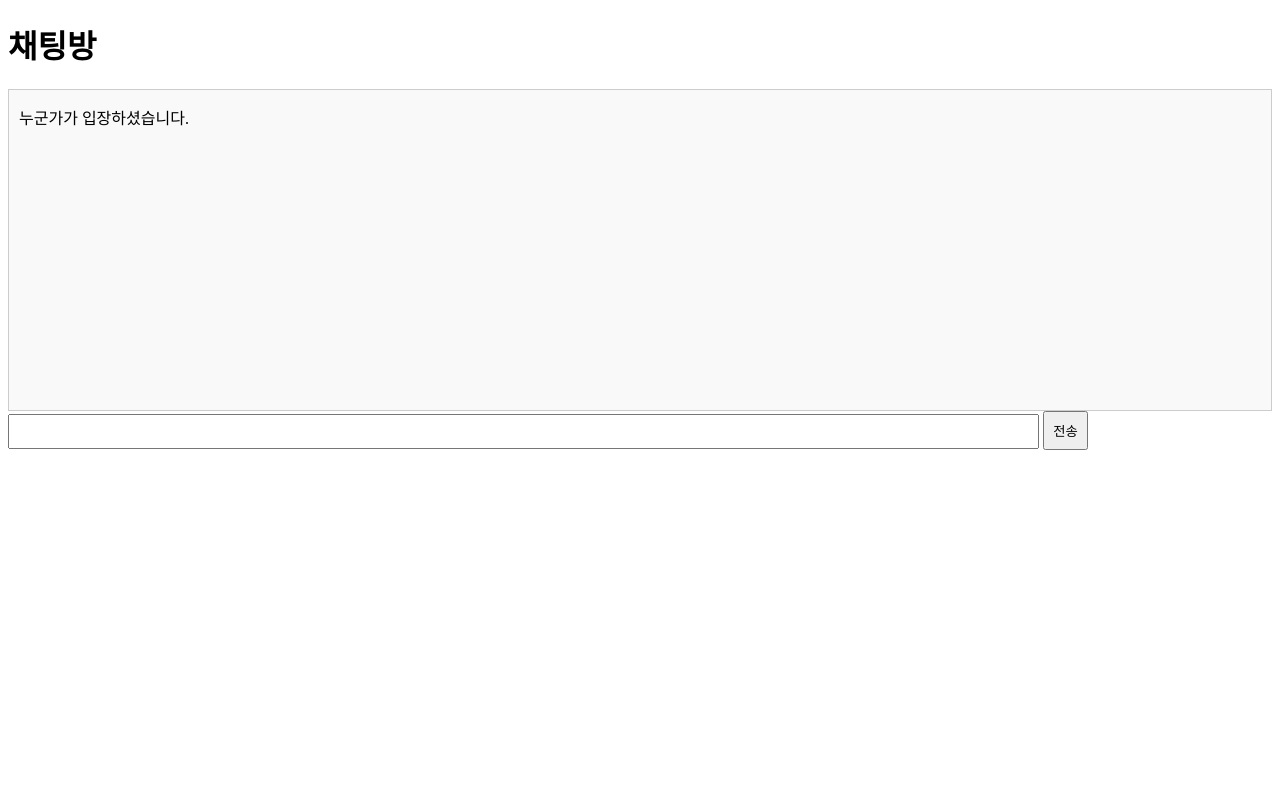
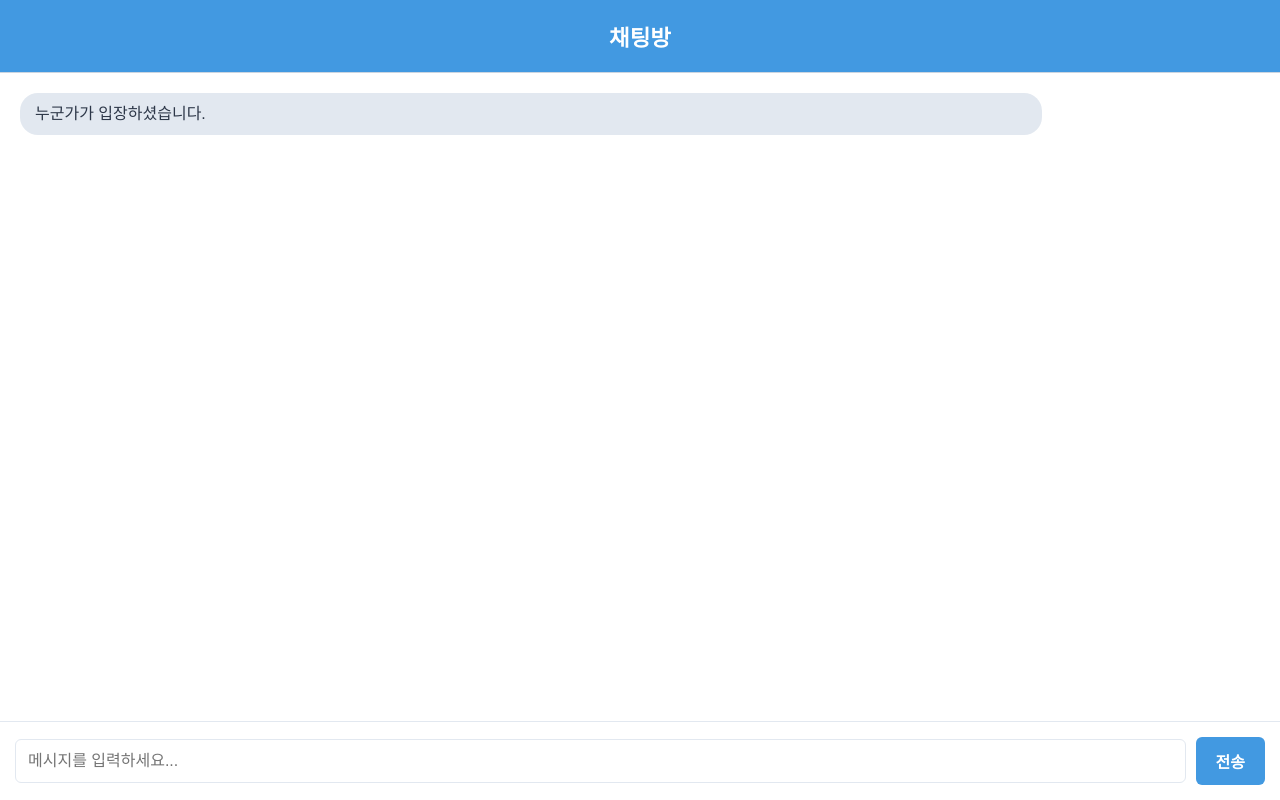
Before and after one commit to recong722/secure-messanger, a Flask app: template templates/webchat.html in a window 1280 px wide. Run offline with Flask 3, Linux system fonts and the light colour scheme; the template is opened without the code that fills it, so the values that code supplies are empty; some libraries are stand-ins or nearby versions.

Commit message:
익명채팅방 디자인 적용 및 기능수정

```diff
--- a/templates/webchat.html
+++ b/templates/webchat.html
@@ -1,63 +1,142 @@
 <!DOCTYPE html>
-<html>
+<html lang="ko">
 <head>
-    <meta charset="UTF-8">
+    <meta charset="UTF-8" />
     <title>실시간 채팅</title>
     <style>
-        #chat {
-            border: 1px solid #ccc;
-            height: 300px; /* 약 10줄 높이 */
+        body {
+            font-family: 'Noto Sans KR', sans-serif;
+            background-color: #f3f4f6;
+            display: flex;
+            flex-direction: column;
+            height: 100vh;
+            margin: 0;
+            padding: 0;
+        }
+        .container {
+            flex-grow: 1;
+            display: flex;
+            flex-direction: column;
+            width: 100%;
+            background-color: #fff;
+            box-shadow: 0 4px 12px rgba(0, 0, 0, 0.15);
+            overflow: hidden;
+        }
+        .header {
+            background-color: #4299e1;
+            color: white;
+            padding: 20px;
+            text-align: center;
+            font-weight: 700;
+            font-size: 1.4rem;
+            border-bottom: 1px solid #cbd5e0;
+        }
+        .main-chat {
+            flex-grow: 1;
+            padding: 20px;
             overflow-y: auto;
-            padding: 10px;
-            background-color: #f9f9f9;
+            display: flex;
+            flex-direction: column;
         }
         .chat-message {
-            margin: 5px 0;
+            margin-bottom: 15px;
+            background-color: #e2e8f0;
+            color: #2d3748;
+            padding: 10px 15px;
+            border-radius: 18px;
+            max-width: 80%;
+            word-wrap: break-word;
+            font-size: 1rem;
+            line-height: 1.4;
         }
         #message {
-            width: 80%;
-            padding: 8px;
+            flex-grow: 1;
+            padding: 12px;
+            border: 1px solid #e2e8f0;
+            border-radius: 6px;
+            margin-right: 10px;
+            font-size: 1rem;
+            outline: none;
+            transition: border-color 0.3s ease;
+        }
+        #message:focus {
+            border-color: #4299e1;
+            box-shadow: 0 0 5px rgba(66, 153, 225, 0.3);
         }
         button {
-            padding: 8px;
+            background-color: #4299e1;
+            color: white;
+            padding: 12px 20px;
+            border: none;
+            border-radius: 6px;
+            cursor: pointer;
+            font-size: 1rem;
+            font-weight: 600;
+            transition: background-color 0.3s ease;
+        }
+        button:hover {
+            background-color: #3182ce;
+        }
+        button:active {
+            background-color: #235da1;
+            box-shadow: 0 1px 2px rgba(0, 0, 0, 0.1);
+        }
+        .input-area {
+            padding: 15px;
+            border-top: 1px solid #e2e8f0;
+            display: flex;
+            align-items: center;
+        }
+        @media (max-width: 640px) {
+            .input-area {
+                padding: 10px;
+            }
+            #message {
+                font-size: 0.95rem;
+                padding: 10px;
+            }
+            button {
+                font-size: 0.95rem;
+                padding: 10px 16px;
+            }
+            .header {
+                font-size: 1.2rem;
+                padding: 15px;
+            }
+            .main-chat {
+                padding: 15px;
+            }
+            .chat-message {
+                font-size: 0.95rem;
+            }
         }
     </style>
 </head>
 <body>
-    <h1>채팅방</h1>
-
-    <div id="chat">
-        <!-- 입장 메시지 -->
-        <div class="chat-message" id="welcome"></div>
-
-        <!-- 기존 채팅 -->
-        {% for chat in chats %}
-            <div class="chat-message">{{ chat.chat }}</div>
-        {% endfor %}
-
-        <!-- 실시간 채팅 메시지 -->
-        <div id="messages"></div>
+    <div class="container">
+        <div class="header">채팅방</div>
+        <div class="main-chat" id="chat">
+            <div class="chat-message" id="welcome">누군가가 입장하셨습니다.</div>
+            <div id="messages">
+            {% for chat in chats %}
+                <div class="chat-message">{{ chat.chat }}</div>
+            {% endfor %}
+            </div>
+        </div>
+        <div class="input-area">
+            <input id="message" type="text" autocomplete="off" placeholder="메시지를 입력하세요..." onkeypress="enterPress(event)" />
+            <button onclick="sendMessage()">전송</button>
+        </div>
     </div>
-
-    <input id="message" onkeypress="enterPress(event)" autocomplete="off">
-    <button onclick="sendMessage()">전송</button>
 
     <script src="https://cdn.socket.io/4.0.0/socket.io.min.js"></script>
     <script>
-        const socket = io();  // 서버와 연결
+        const socket = io();
 
-        // 입장 메시지
-        function addNewUser() {
-            const welcome = document.getElementById('welcome');
-            welcome.textContent = "누군가가 입장하셨습니다.";
-            scrollToBottom();
-        }
-        addNewUser();
+        const chatContainer = document.getElementById('chat');
+        const messages = document.getElementById('messages');
+        const input = document.getElementById('message');
 
-        // 실시간 메시지 영역
-        const messages = document.getElementById('messages');
-
-        // 새 메시지 수신 시
         socket.on('message', function(msg) {
             const div = document.createElement('div');
             div.textContent = msg;
@@ -66,28 +145,25 @@
             scrollToBottom();
         });
 
-        // 메시지 전송
         function sendMessage() {
-            const input = document.getElementById('message');
-            const fullMessage = `익명: ${input.value}`;
-            socket.emit('open_message',fullMessage);
+            const value = input.value.trim();
+            if (value === '') return;
+            const fullMessage = `익명: ${value}`;
+            socket.emit('open_message', fullMessage);
             input.value = '';
+            scrollToBottom();
         }
 
-        // 엔터키 전송
         function enterPress(event) {
             if (event.key === "Enter") {
                 sendMessage();
             }
         }
 
-        // 스크롤 아래로 내리기
         function scrollToBottom() {
-            const chat = document.getElementById('chat');
-            chat.scrollTop = chat.scrollHeight;
+            chatContainer.scrollTop = chatContainer.scrollHeight;
         }
 
-        // 페이지 로드 후 스크롤 맨 아래로
         window.onload = scrollToBottom;
     </script>
 </body>
```
